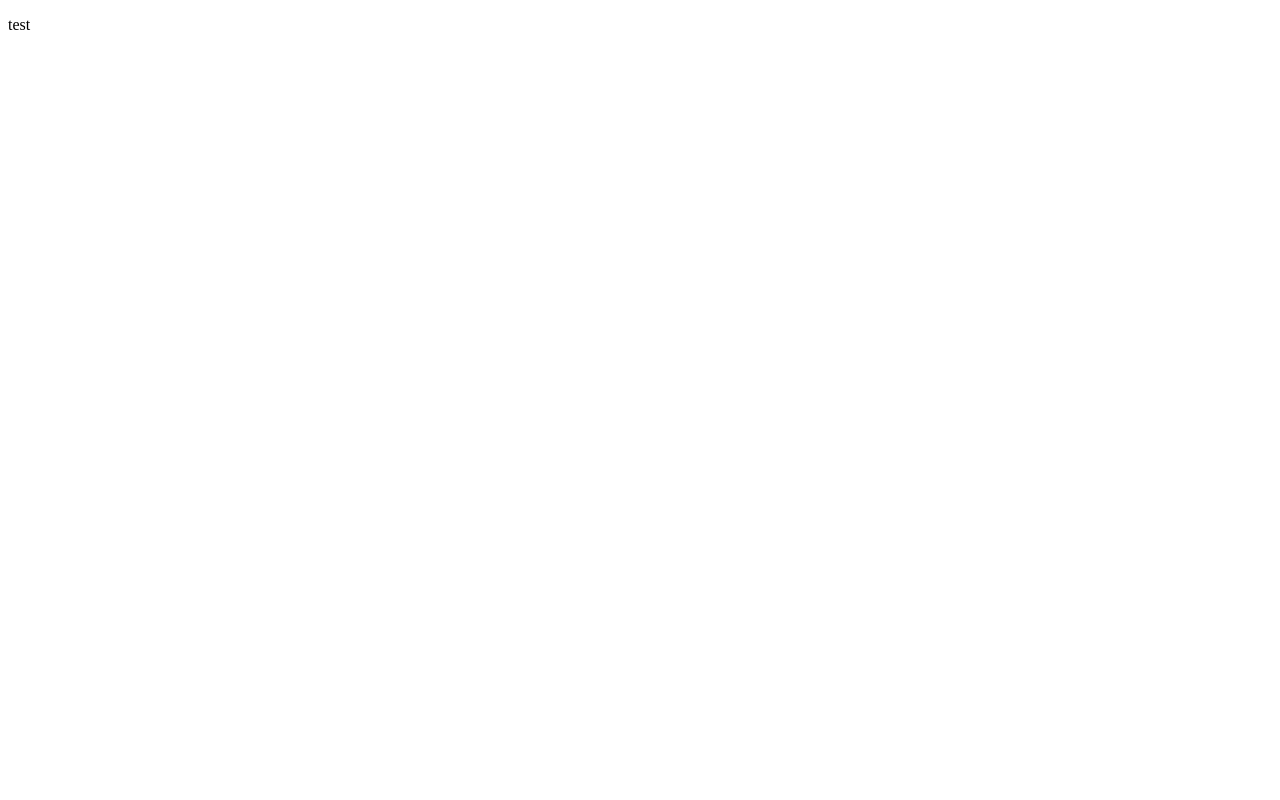
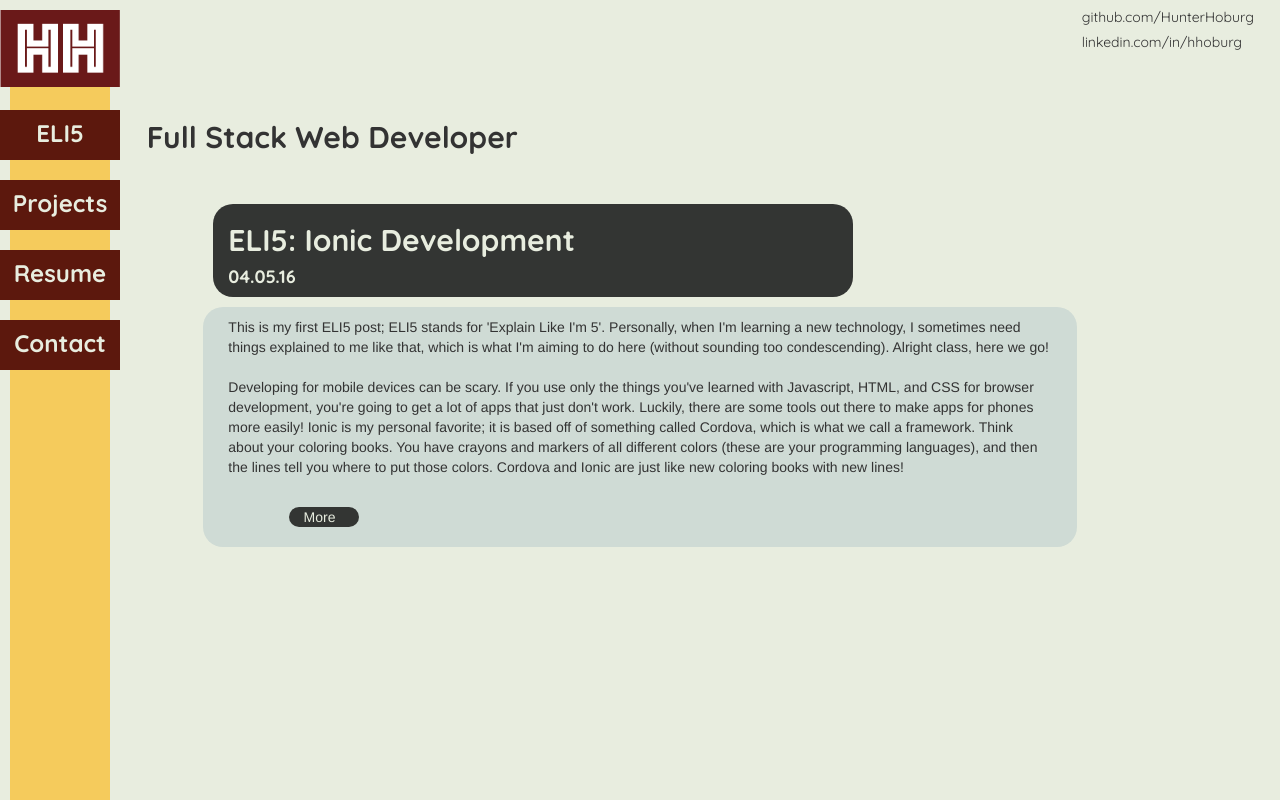
Before and after one commit to HunterHoburg/HunterHoburg.github.io, a plain HTML site: page index.html in a window 1280 px wide. Shown: the top 800 px of the page. Drawn offline with nearby package versions, Linux system fonts and the light colour scheme.

Commit message:
beginning to integrate behavior, as well as adding first ELI5 post

```diff
--- a/assets/styles.css
+++ b/assets/styles.css
@@ -0,0 +1,93 @@
+.initials {
+  max-width: 12rem;
+  z-index: 1;
+  position: fixed;
+  left: 0;
+  top: 1rem;
+}
+.name {
+  position: absolute;
+  left: 14rem;
+  top: 2.15rem;
+  max-width: 56rem;
+}
+
+body {
+  background-color: #E8EDDF;
+}
+.ELI5 {
+  left: 0;
+  top: 9rem;
+}
+.projects {
+  left: 0;
+  top: 16rem;
+}
+.resume {
+  left: 0;
+  top: 23rem;
+}
+.contact {
+  left: 0;
+  top: 30rem;
+}
+.sidebar-tab {
+  z-index: 1;
+  background-color: #5c180d;
+  text-align: center;
+  padding-top: 1rem;
+  color: #E8EDDF;
+  width: 12rem;
+  height: 5rem;
+  position: fixed;
+}
+.sidebar-background {
+  position: absolute;
+  left: 1rem;
+  top: 1rem;
+  /*bottom: 20rem;*/
+  width: 10rem;
+  height: 100rem;
+  background-color: #F5CB5C;
+}
+
+/*Other colors:
+Black: 242423
+Grey: 333533
+Gold: F5CB5C
+Off White: E8EDDF
+Darker Off White: CFDBD5
+*/
+
+.subtitle-main {
+  padding: 4rem;
+}
+
+.post-title {
+  background-color: #333533;
+  border-radius: 20px;
+  color: #E8EDDF;
+}
+.post {
+  margin-top: 1rem;
+  background-color: #CFDBD5;
+  border-radius: 20px;
+}
+.post p {
+  margin: 1rem;
+}
+.expandPost {
+  background-color: #333533;
+  color: #E8EDDF;
+  border-radius: 20px;
+  margin-bottom: 2rem;
+}
+
+/*Fonts*/
+.lato {
+  font-family: 'Lato', sans-serif;
+}
+.quicksand {
+  font-family: 'Quicksand', sans-serif;
+  font-weight: bold;
+}
--- a/index.html
+++ b/index.html
@@ -1,12 +1,78 @@
 <!DOCTYPE html>
-<html>
+<html ng-app='hunterPage'>
 <head>
   <meta charset='utf-8'>
-  <link rel='styles' href='assets/styles.css'>
+  <link href='https://fonts.googleapis.com/css?family=Lato' rel='stylesheet' type='text/css'>
+  <link href='https://fonts.googleapis.com/css?family=Quicksand:400,700,300' rel='stylesheet' type='text/css'>
+  <link href="https://maxcdn.bootstrapcdn.com/bootstrap/3.3.6/css/bootstrap.min.css" rel="stylesheet" integrity="sha384-1q8mTJOASx8j1Au+a5WDVnPi2lkFfwwEAa8hDDdjZlpLegxhjVME1fgjWPGmkzs7" crossorigin="anonymous">
+  <meta name="viewport" content="width=device-width, initial-scale=1" user-scalable='no'>
+  <link rel='stylesheet' href='assets/styles.css'>
+  <script src="https://ajax.googleapis.com/ajax/libs/angularjs/1.4.5/angular.min.js"></script>
+  <script src='js/app.js'></script>
+  <script src='js/controller.js'></script>
 </head>
-<body>
-  <p>
-    test
-  </p>
+<body ng-controller='MainController as MC'>
+  <div class='container-fluid'>
+    <!-- <img src='assets/name.png' class='name'> -->
+    <div class='row'>
+      <div class='col-md-2 col-md-offset-10 quicksand'>
+        <h5>github.com/HunterHoburg</h5>
+        <h5>linkedin.com/in/hhoburg</h5>
+      </div>
+      <div class='col-md-5 col-md-offset-1 subtitle-main quicksand'>
+        <h2 class='quicksand'>Full Stack Web Developer</h2>
+      </div>
+    </div>
+    <div class='row'>
+      <div class='col-md-6 col-md-offset-2 post-title'>
+        <h2 class='quicksand'>ELI5: Ionic Development</h2>
+        <h4 class='quicksand'>04.05.16</h4>
+      </div>
+      <div class='row'>
+        <div class='col-md-8 col-md-offset-2 post'>
+          <p>
+            This is my first ELI5 post; ELI5 stands for 'Explain Like I'm 5'. Personally, when I'm learning a new technology, I sometimes need things explained to me like that, which is what I'm aiming to do here (without sounding too condescending). Alright class, here we go!
+            <br><br>
+            Developing for mobile devices can be scary. If you use only the things you've learned with Javascript, HTML, and CSS for browser development, you're going to get a lot of apps that just don't work. Luckily, there are some tools out there to make apps for phones more easily! Ionic is my personal favorite; it is based off of something called Cordova, which is what we call a framework. Think about your coloring books. You have crayons and markers of all different colors (these are your programming languages), and then the lines tell you where to put those colors. Cordova and Ionic are just like new coloring books with new lines!
+            <br><br>
+            <span ng-show='MC.postExpanded'>
+              It goes further than that, though. In these new coloring books, they give you <em>colors</em>, so you don't have to find your own. Alright, enough with the ELI5 metaphor. Cordova is great for mobile development because it doesn't strictly rely on some of the APIs on iOS and Android, but you can still access them. An app made with Cordova is a 'hybrid' app because it isn't truly native because it can be built out of just HTML5, CSS, and JS, but uses all of the behavior of a native phone app and is capable of the same level of syncopy as a native app.
+              <br><br>
+              Ionic is just an extension of Cordova; it uses Cordova for the backend, but integrates some CSS3 and AngularJS features that make the behavior of your app a lot easier to program. Some may prefer Cordova, but if you plan on integrating Angular, I find Ionic much easier.
+              <br><br>
+              For instance, Ionic comes pre-packaged with all of your modals, side menus, history functions, and more prepackaged as directives and modules that can be easily integrated into your Angular controllers that you'll define yourself. Cordova offers a lot of integration of platform-specific APIs like device rotation and geolocation, and Ionic gives you ways to manifest that behavior in your app.
+              <br><br>
+              Getting started with Ionic is easy; they have excellent documentation on their website, and I recommend reading it before you start to integrate any of your own behavior in your app; they may already have directives or modules set up to do what you want.
+            </span>
+          </p>
+
+          <!-- TODO: Change this so that only the clicked post expands, not all of them -->
+
+
+          <div ng-hide='MC.postExpanded' ng-click='MC.expandPost()' class='expandPost col-md-1 col-md-offset-1'>
+            More
+          </div>
+          <div ng-show='MC.postExpanded' ng-click='MC.closePost()' class='expandPost'
+        </div>
+      </div>
+    </div>
+    <div class='sidebar-background'>
+    </div>
+    <div class='initials-box'>
+      <img src='assets/initials.png' class='initials'>
+    </div>
+    <div>
+      <a href='#'><h3 class='ELI5 sidebar-tab quicksand'>ELI5</h3></a>
+    </div>
+    <div>
+      <a href='#'><h3 class='projects sidebar-tab quicksand'>Projects</h3></a>
+    </div>
+    <div>
+      <a href='#'><h3 class='resume sidebar-tab quicksand'>Resume</h3></a>
+    </div>
+    <div>
+      <a href='#'><h3 class='contact sidebar-tab quicksand'>Contact</h3></a>
+    </div>
+  </div>
 </body>
 </html>
--- /dev/null
+++ b/js/app.js
@@ -0,0 +1 @@
+angular.module('hunterPage', []);
--- /dev/null
+++ b/js/controller.js
@@ -0,0 +1,11 @@
+var app = angular.module('hunterPage');
+
+app.controller('MainController', ['$http', MainController]);
+
+function MainController($http) {
+  var vm = this;
+  vm.postExpanded = false;
+  vm.expandPost = function() {
+    vm.postExpanded = !vm.postExpanded;
+  };
+}
```
Also changed, not shown: assets/initials.png (added), assets/name.png (added).
